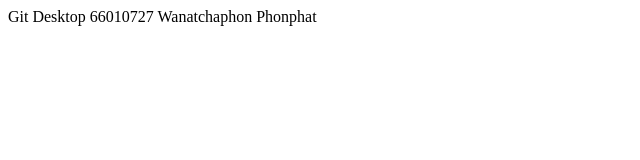
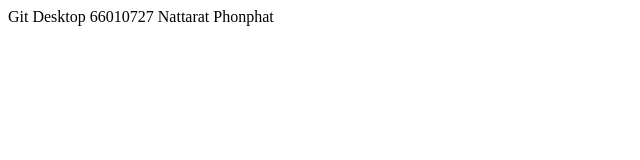
Before and after one commit to Noeywanat/git101, a plain HTML site: page index.html in a window 1280 px wide. Shown: the full height of the page, 0-640 px from the left. Drawn offline with Linux system fonts and the light colour scheme.

Commit message:
Update index.html

```diff
--- a/index.html
+++ b/index.html
@@ -6,6 +6,6 @@
     <title>Document</title>
 </head>
 <body>
-    Git Desktop 66010727 Wanatchaphon Phonphat
+    Git Desktop 66010727 Nattarat Phonphat
 </body>
 </html>
```
